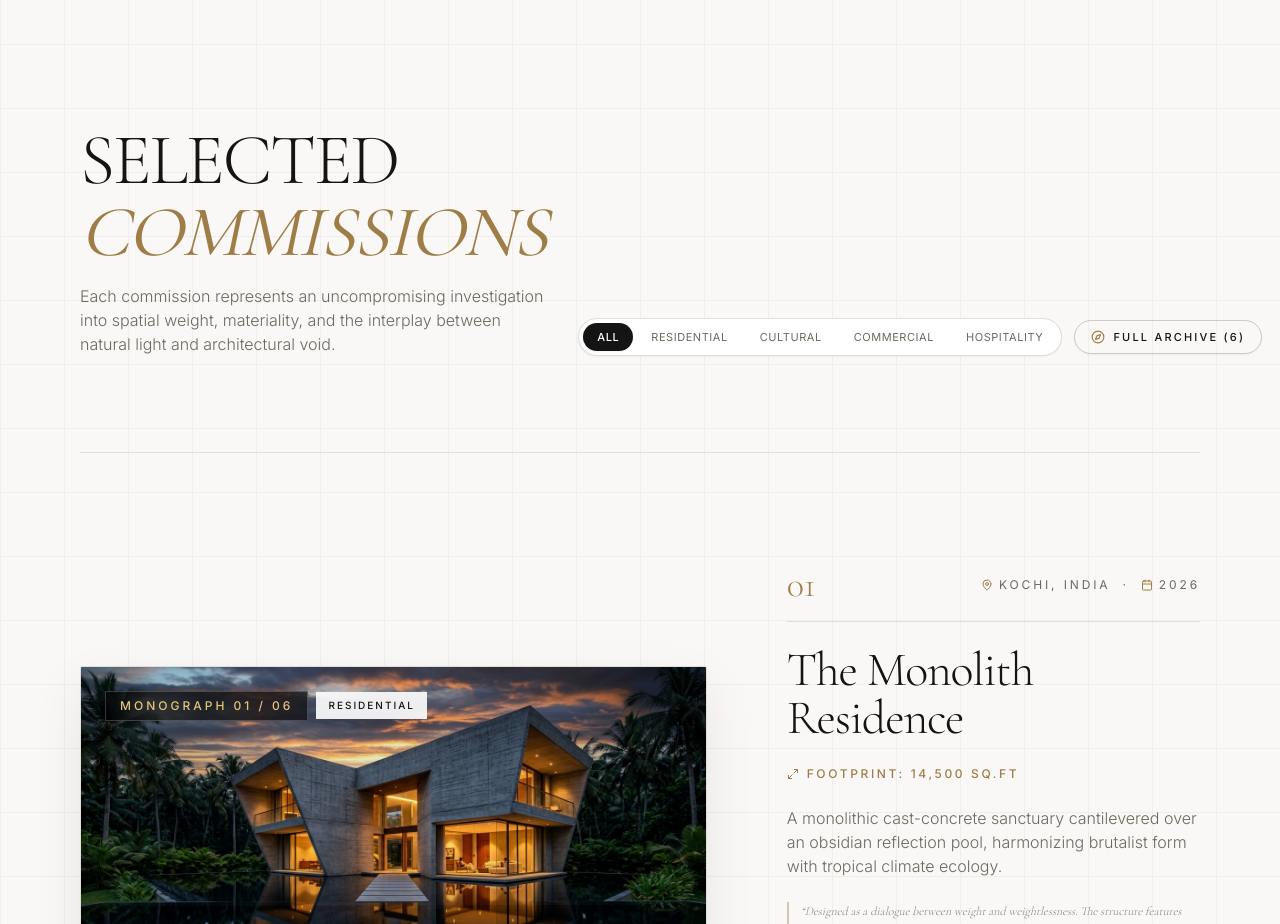
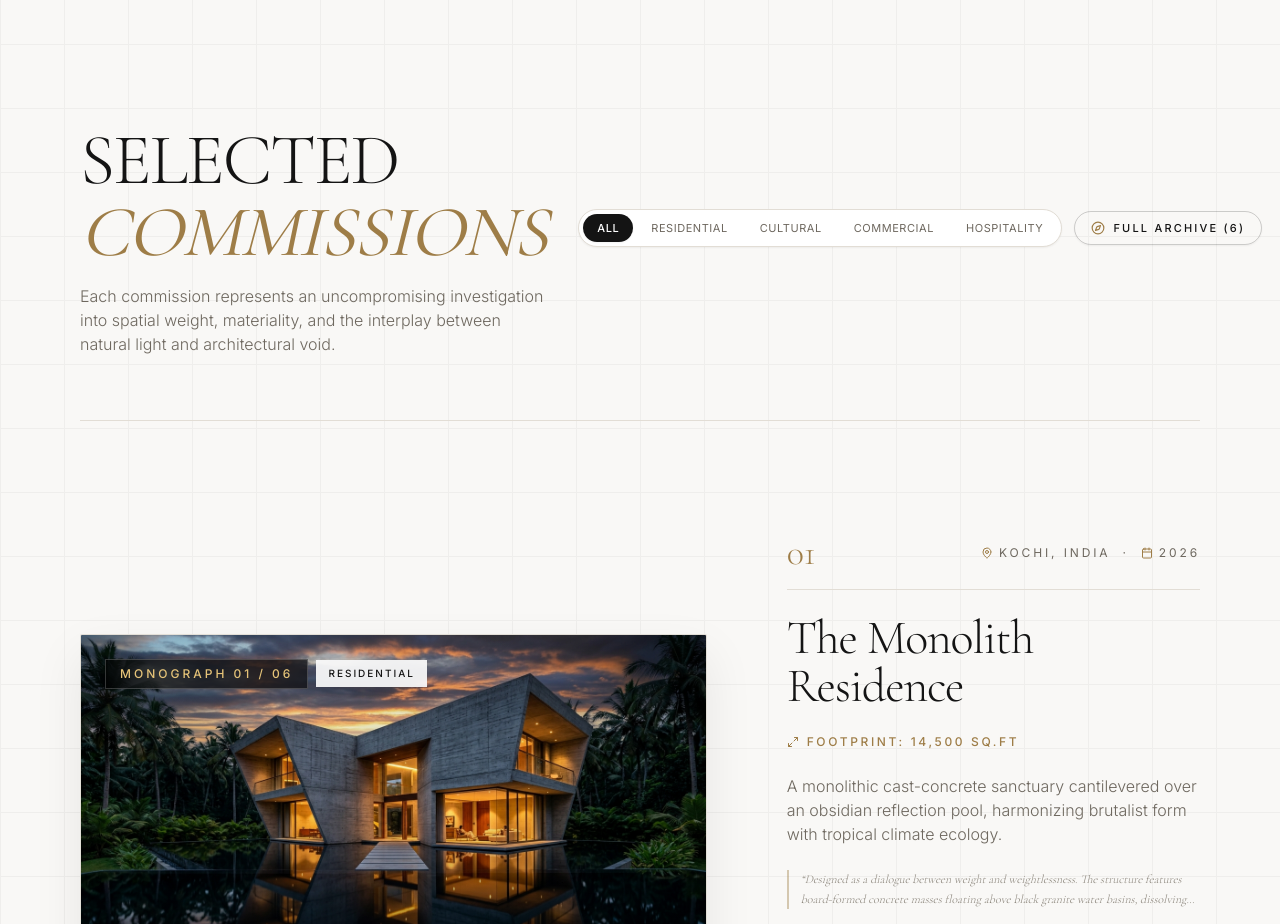
Before and after one commit to Nidhin-paul/architeture, a Next.js app in the folder frontend/: page / in a window 1280 px wide. Shown: the part 2900-3824 px from the top of the page. Built offline with nearby package versions, Linux system fonts and the light colour scheme; no server answers.

Commit message:
style: move filter nav cards higher up with center alignment

```diff
--- a/frontend/src/components/home/ProjectsMonograph.tsx
+++ b/frontend/src/components/home/ProjectsMonograph.tsx
@@ -37,7 +37,7 @@ export default function ProjectsMonograph({ projects: propProjects }: ProjectsMo
 
       <div className="max-w-[1600px] mx-auto px-6 md:px-12 lg:px-20 relative z-10">
         {/* Section Header */}
-        <div className="flex flex-col md:flex-row md:items-end justify-between pb-16 md:pb-24 border-b border-[#E2DDD5] gap-8">
+        <div className="flex flex-col md:flex-row md:items-center justify-between pb-12 md:pb-16 border-b border-[#E2DDD5] gap-8">
           <div className="space-y-4 max-w-2xl">
             <h2 className="font-serif text-4xl sm:text-6xl lg:text-7xl font-light text-[#141414] leading-[1.08] tracking-tight">
               SELECTED <span className="editorial-italic font-normal text-[#9E7D47]">COMMISSIONS</span>
@@ -48,7 +48,7 @@ export default function ProjectsMonograph({ projects: propProjects }: ProjectsMo
           </div>
 
           {/* Category Filter Pills & Archive Link */}
-          <div className="flex flex-wrap items-center gap-3 self-start lg:self-end shrink-0">
+          <div className="flex flex-wrap items-center gap-3 self-start md:self-center shrink-0 md:-translate-y-3">
             <div className="inline-flex items-center gap-1 p-1 bg-white border border-[#E2DDD5] rounded-full shadow-sm max-w-full overflow-x-auto">
               {categories.map((category) => {
                 const isActive = selectedCategory === category;
```
